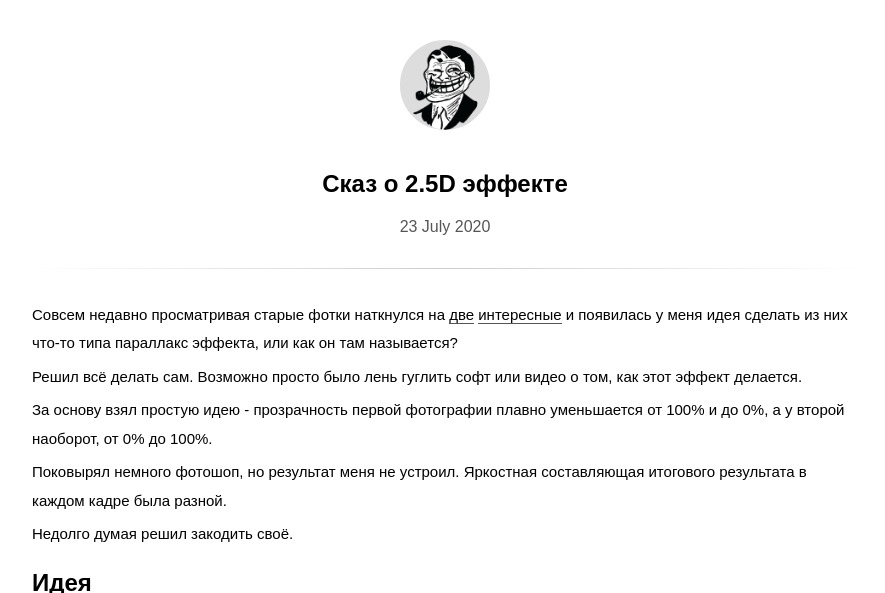
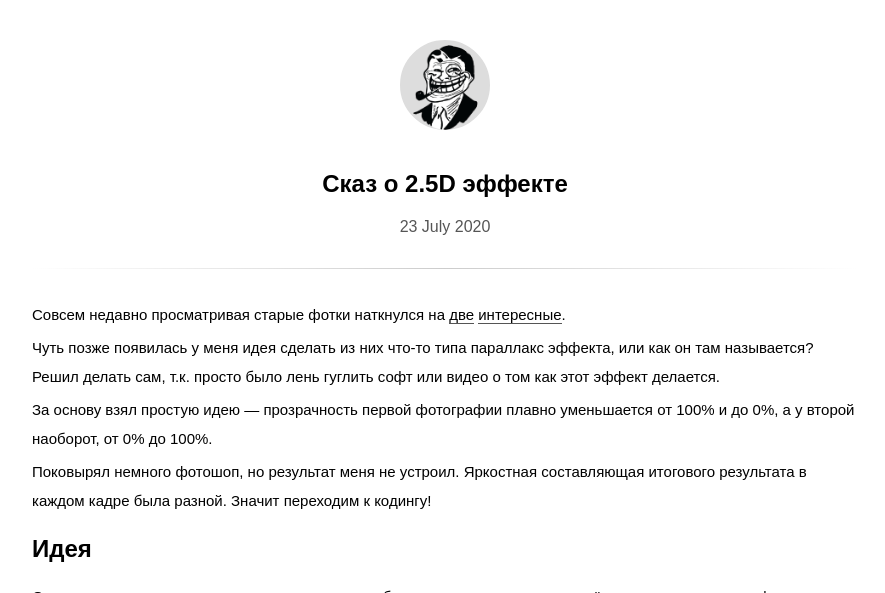
Before and after one commit to FreeCX/freecx.github.io, a Jekyll site: the page built from _posts/2020-07-23-2.5d-effect.markdown, in a window 1280 px wide and 900 px high, cut to the strip 0-593 px from the top of the window. Shown: the whole strip, without its empty margins (195-1080 px from the left). Built offline with Jekyll 4.4.1, drawn with Linux system fonts in a browser that asks for light colours; some web fonts are replaced.

Commit message:
fix intro

```diff
--- a/_posts/2020-07-23-2.5d-effect.markdown
+++ b/_posts/2020-07-23-2.5d-effect.markdown
@@ -3,15 +3,13 @@ title: Сказ о 2.5D эффекте
 layout: post
 ---
 
-Совсем недавно просматривая старые фотки наткнулся на [две](https://github.com/FreeCX/vf-transtion/blob/master/demo/01.png) [интересные](https://github.com/FreeCX/vf-transtion/blob/master/demo/02.png) и появилась у меня идея сделать из них что-то типа параллакс эффекта, или как он там называется?
+Совсем недавно просматривая старые фотки наткнулся на [две](https://github.com/FreeCX/vf-transtion/blob/master/demo/01.png) [интересные](https://github.com/FreeCX/vf-transtion/blob/master/demo/02.png).
 
-Решил всё делать сам. Возможно просто было лень гуглить софт или видео о том, как этот эффект делается.
+Чуть позже появилась у меня идея сделать из них что-то типа параллакс эффекта, или как он там называется? Решил делать сам, т.к. просто было лень гуглить софт или видео о том как этот эффект делается.
 
-За основу взял простую идею - прозрачность первой фотографии плавно уменьшается от 100% и до 0%, а у второй наоборот, от 0% до 100%.
+За основу взял простую идею — прозрачность первой фотографии плавно уменьшается от 100% и до 0%, а у второй наоборот, от 0% до 100%.
 
-Поковырял немного фотошоп, но результат меня не устроил. Яркостная составляющая итогового результата в каждом кадре была разной.
-
-Недолго думая решил закодить своё.
+Поковырял немного фотошоп, но результат меня не устроил. Яркостная составляющая итогового результата в каждом кадре была разной. Значит переходим к кодингу!
 
 # Идея
 От идеи плавного варьирования прозрачности не будем отказываться, но возьмём за основу вот такую формулу:
```
